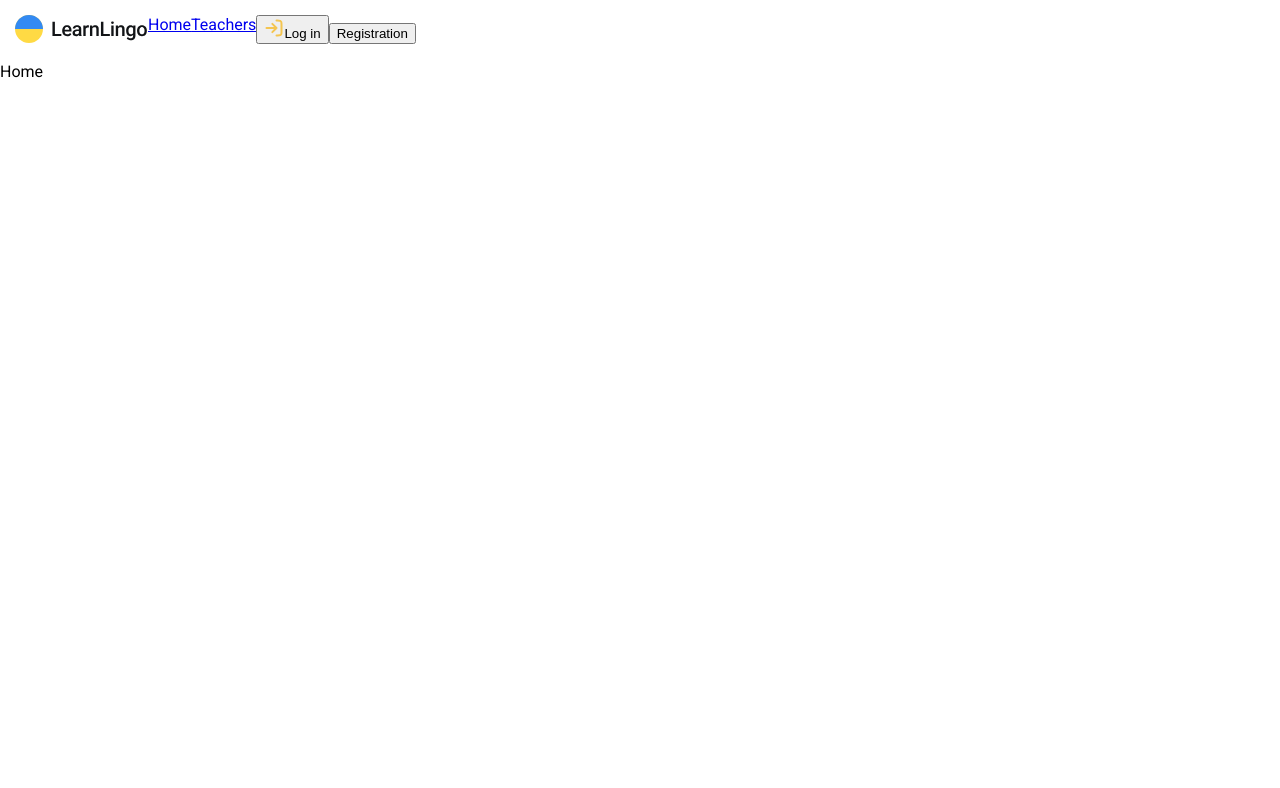
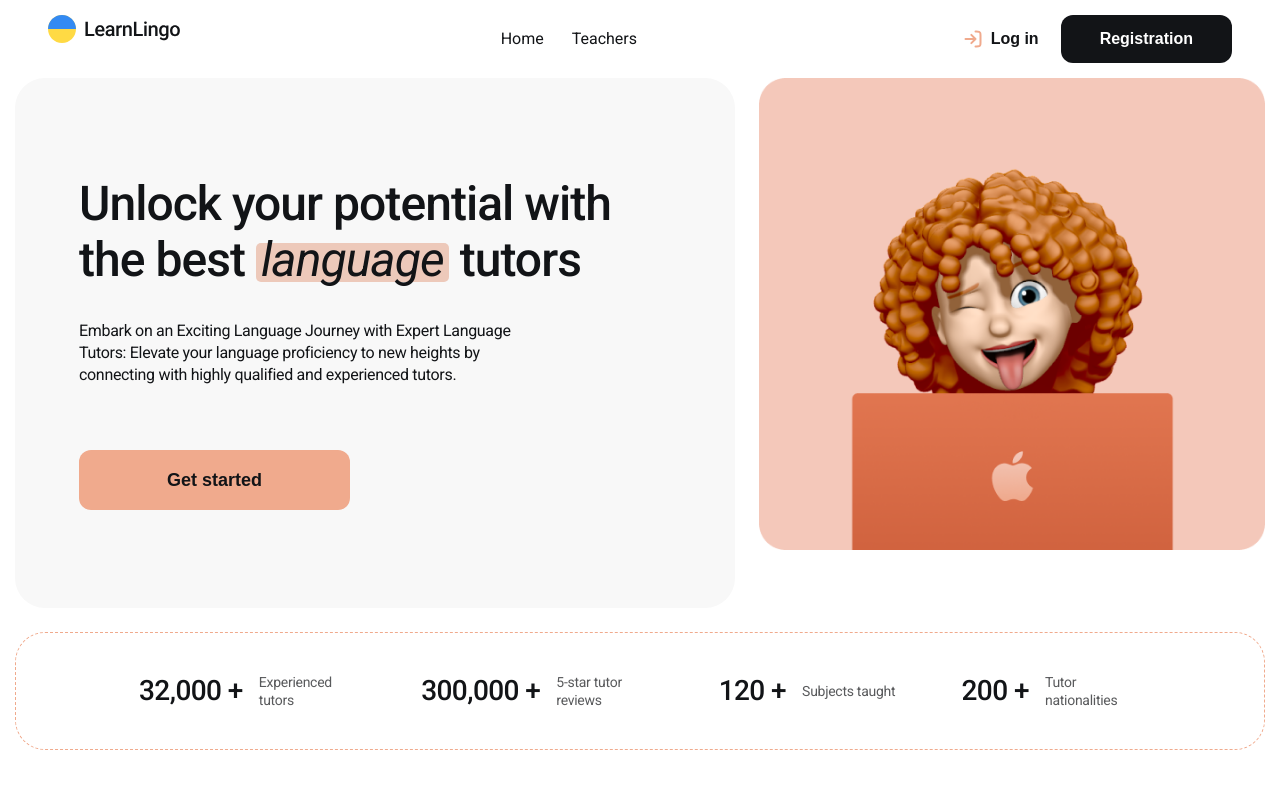
Before and after one commit to AnastasiyaNK/learn-lingo, a React (Vite) app: page / in a window 1280 px wide. Shown: the top 788 px of the page. Built offline with nearby package versions, Linux system fonts and the light colour scheme.

Commit message:
add page Home

```diff
--- a/index.html
+++ b/index.html
@@ -13,14 +13,14 @@
       property="og:url"
       content="https://anastasiyank.github.io/rental-car/"
     /> -->
-    <meta property="og:image" content="%PUBLIC_URL%/block.png" />
+    <meta property="og:image" content="/block.png" />
     <meta
       property="og:description"
       content="Embark on an Exciting Language Journey with Expert Language Tutors: Elevate your language proficiency to new heights by connecting with highly qualified and experienced tutors."
     />
-    <link rel="preconnect" href="https://fonts.googleapis.com">
+<link rel="preconnect" href="https://fonts.googleapis.com">
 <link rel="preconnect" href="https://fonts.gstatic.com" crossorigin>
-<link href="https://fonts.googleapis.com/css2?family=Roboto:wght@400;500;700&display=swap" rel="stylesheet">
+<link href="https://fonts.googleapis.com/css2?family=Roboto:ital,wght@0,400;0,500;0,700;1,400&display=swap" rel="stylesheet">
     <title>Learn Lingo</title>
   </head>
   <body>
--- a/src/components/Container/Container.js
+++ b/src/components/Container/Container.js
@@ -1,7 +1,7 @@
 import styled from "styled-components";
 
 export const Container = styled.div`
-max-width: 1440px;
+max-width: 1340px;
 width:100%;
 padding: 0 15px;
 margin: 0 auto;
--- a/src/components/Header/Header.jsx
+++ b/src/components/Header/Header.jsx
@@ -9,19 +9,19 @@ const Header = () => {
   return (
     <StyledHeader>
       <Container className="headerInner">
-        <Link>
+        <Link className="headerLogo">
           <IconLogo />
         </Link>
-        <div>
-          <Link className="headerlink">Home</Link>
+        <div className="headerlinksWrapper">
+          <Link className="headerLink">Home</Link>
           <Link className="headerLink">Teachers</Link>
         </div>
-        <div>
-          <button>
+        <div className="headerWrapperBtn">
+          <button className="headerLoginBtn">
             <IconLogIn />
             Log in
           </button>
-          <button>Registration</button>
+          <button className="headerRegisterBtn">Registration</button>
         </div>
       </Container>
     </StyledHeader>
--- a/src/components/Header/Header.styled.js
+++ b/src/components/Header/Header.styled.js
@@ -5,5 +5,52 @@ export const StyledHeader = styled.header`
 
   .headerInner {
     display: flex;
+    max-width: 1214px;
+  }
+  .headerLogo {
+  }
+  .headerlinksWrapper {
+    display: flex;
+    gap: 28px;
+    align-items: center;
+    margin: 0 auto;
+  }
+  .headerLink {
+    font-size: 16px;
+    line-height: 1.25;
+    color: #121417;
+    text-decoration: none;
+    transition: all 0.3s;
+
+    &:hover,
+    &:focus {
+      color: #f0aa8d;
+    }
+  }
+  .headerWrapperBtn {
+    display: inline-flex;
+    align-items: center;
+    gap: 16px;
+  }
+  .headerLoginBtn {
+    border: none;
+    background: transparent;
+    font-weight: 700;
+    font-size: 16px;
+    line-height: 1.25;
+    color: #121417;
+    display: inline-flex;
+    align-items: center;
+    gap: 8px;
+  }
+  .headerRegisterBtn {
+    border-radius: 12px;
+    padding: 14px 39px;
+    border: none;
+    background: #121417;
+    font-weight: 700;
+    font-size: 16px;
+    line-height: 1.25;
+    color: #fff;
   }
 `;
--- a/src/index.css
+++ b/src/index.css
@@ -39,6 +39,6 @@ body {
   list-style: none;
 }
 
-.link {
+a {
   text-decoration: none;
 }
--- a/src/pages/Home/Home.jsx
+++ b/src/pages/Home/Home.jsx
@@ -1,9 +1,53 @@
-
+import { Container } from "../../components/Container/Container";
+import imgHero from "../../assets/images/block.png";
+import { StyledHome } from "./Home.styled";
 
 const Home = () => {
   return (
-    <div>Home</div>
-  )
-}
+    <StyledHome>
+      <section className="firstSection">
+        <Container className="firstContainer">
+          <div className="blockL">
+            <h1 className="blockLTitle">
+              Unlock your potential with the best{" "}
+              <span className="blockLItalic">language</span> tutors
+            </h1>
+            <p className="blockLText">
+              Embark on an Exciting Language Journey with Expert Language
+              Tutors: Elevate your language proficiency to new heights by
+              connecting with highly qualified and experienced tutors.
+            </p>
+            <button className="blockLBtn">Get started</button>
+          </div>
+          <div className="blockR">
+            <img className="blockRImg" src={imgHero} alt="Learn Ligo" />
+          </div>
+        </Container>
+      </section>
+      <section className="secondSection">
+        <Container className="secondContainer">
+          <ul className="benefitsList">
+            <li className="benefitsItem">
+              <p className="benefitsNumber">32,000 +</p>{" "}
+              <p className="benefitsText">Experienced tutors</p>
+            </li>
+            <li className="benefitsItem">
+              <p className="benefitsNumber">300,000 +</p>{" "}
+              <p className="benefitsText">5-star tutor reviews</p>
+            </li>
+            <li className="benefitsItem">
+              <p className="benefitsNumber">120 +</p>{" "}
+              <p className="benefitsText">Subjects taught</p>
+            </li>
+            <li className="benefitsItem">
+              <p className="benefitsNumber">200 +</p>{" "}
+              <p className="benefitsText">Tutor nationalities</p>
+            </li>
+          </ul>
+        </Container>
+      </section>
+    </StyledHome>
+  );
+};
 
-export default Home
+export default Home;
--- a/src/pages/Home/Home.styled.js
+++ b/src/pages/Home/Home.styled.js
@@ -0,0 +1,103 @@
+import styled from "styled-components";
+export const StyledHome = styled.div`
+  .firstSection {
+  }
+  .firstContainer {
+    display: flex;
+    gap: 24px;
+    margin-bottom: 24px;
+  }
+  .blockL {
+    border-radius: 30px;
+    background: #f8f8f8;
+    display: flex;
+    flex-direction: column;
+    align-items: flex-start;
+    padding: 98px 64px;
+    max-width: 720px;
+    flex-shrink: 1;
+  }
+  .blockLTitle {
+    font-weight: 500;
+    font-size: 48px;
+    line-height: 1.17;
+    letter-spacing: -0.02em;
+    color: #121417;
+    margin-bottom: 32px;
+  }
+  .blockLItalic {
+    font-style: italic;
+    font-weight: 400;
+    z-index: 1;
+    padding: 0 5px;
+
+    position: relative;
+    &::before {
+      content: "";
+      width: 100%;
+      height: 69%;
+      position: absolute;
+      left: 0;
+      top: 12px;
+      display: block;
+      background-color: #edc9ba;
+      border-radius: 5px;
+      z-index: -1;
+    }
+  }
+  .blockLText {
+    font-family: var(--font-family);
+    font-weight: 400;
+    font-size: 16px;
+    line-height: 1.37;
+    letter-spacing: -0.02em;
+    color: #121417;
+    margin-bottom: 64px;
+    max-width: 471px;
+  }
+  .blockLBtn {
+    font-weight: 700;
+    font-size: 18px;
+    line-height: 1.56;
+    color: #121417;
+    border-radius: 12px;
+    padding: 16px 88px;
+    background: #f0aa8d;
+    border: none;
+  }
+  .blockR {
+    max-width: 568px;
+    flex-shrink: 3;
+  }
+
+  .secondContainer {
+  }
+
+  .benefitsList {
+    border: 1px dashed #f0aa8d;
+    border-radius: 30px;
+    padding: 40px 123px;
+    display: flex;
+    list-style: none;
+    justify-content: space-between;
+  }
+  .benefitsItem {
+    display: flex;
+    align-items: center;
+    gap: 16px;
+  }
+  .benefitsNumber {
+    font-weight: 500;
+    font-size: 28px;
+    line-height: 1.14;
+    letter-spacing: -0.02em;
+    color: #121417;
+  }
+  .benefitsText {
+    font-size: 14px;
+    line-height: 1.29;
+    letter-spacing: -0.02em;
+    color: rgba(18, 20, 23, 0.7);
+    max-width: 96px;
+  }
+`;
```
Also changed, not shown: src/assets/images/log-in-01.svg.
